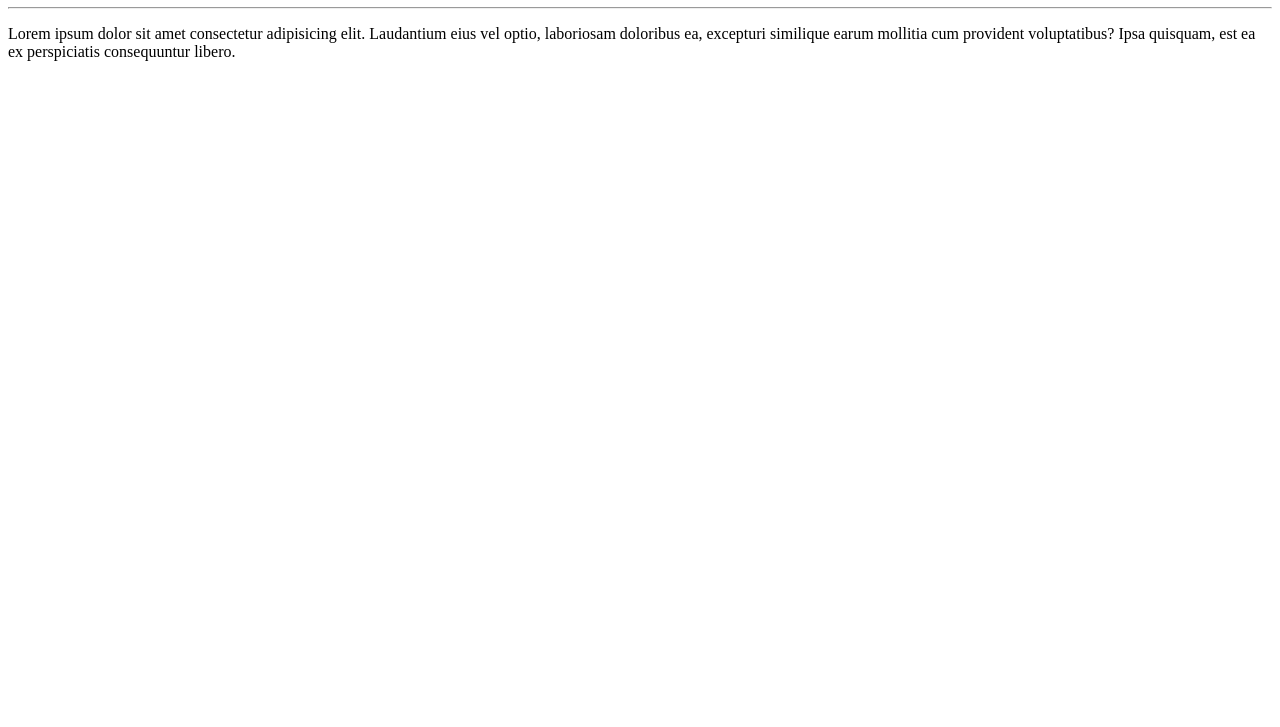
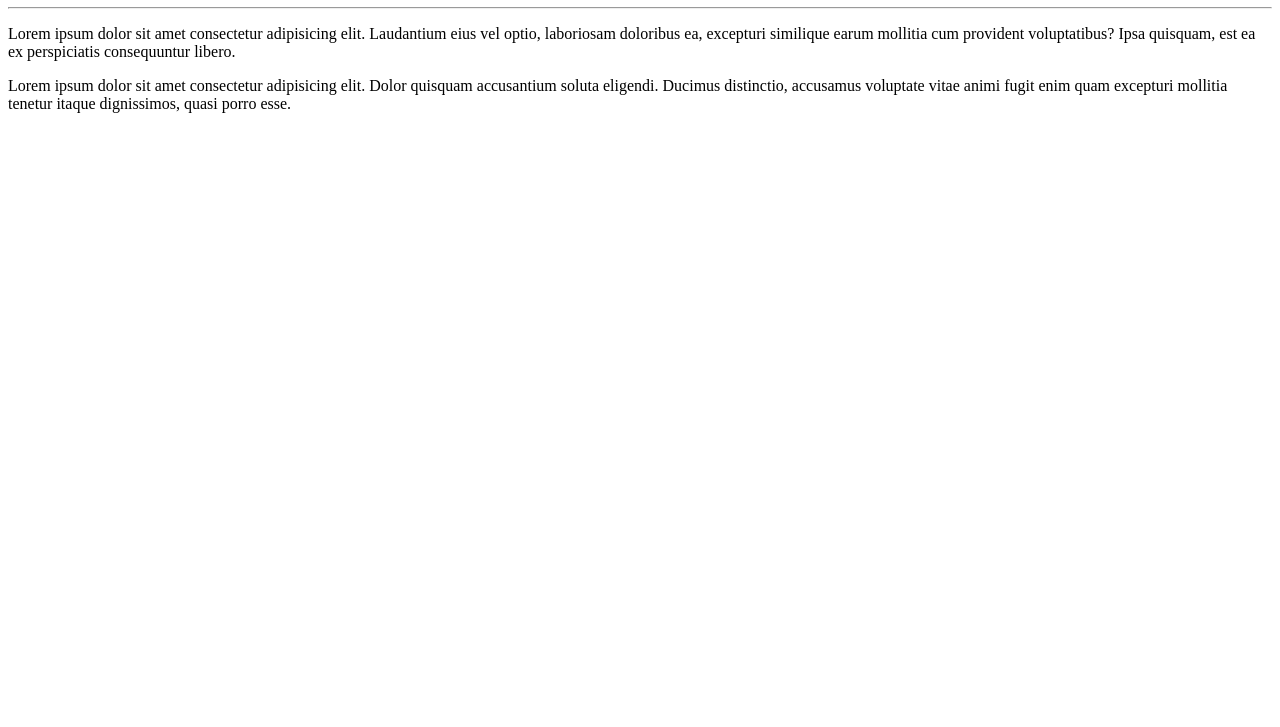
Before and after one commit to MidiaGC/Ola-Mundo, a plain HTML site: page site-exemplo/index.html in a window 1280 px wide. Shown: the part 73-800 px from the top of the page. Drawn offline with Linux system fonts and the light colour scheme.

Commit message:
criei mais um paragrafo

```diff
--- a/site-exemplo/index.html
+++ b/site-exemplo/index.html
@@ -10,5 +10,6 @@
     <h1>Olá, mundo</h1>
     <hr>
     <p>Lorem ipsum dolor sit amet consectetur adipisicing elit. Laudantium eius vel optio, laboriosam doloribus ea, excepturi similique earum mollitia cum provident voluptatibus? Ipsa quisquam, est ea ex perspiciatis consequuntur libero.</p>
+    <p>Lorem ipsum dolor sit amet consectetur adipisicing elit. Dolor quisquam accusantium soluta eligendi. Ducimus distinctio, accusamus voluptate vitae animi fugit enim quam excepturi mollitia tenetur itaque dignissimos, quasi porro esse.</p>
 </body>
 </html>
```
